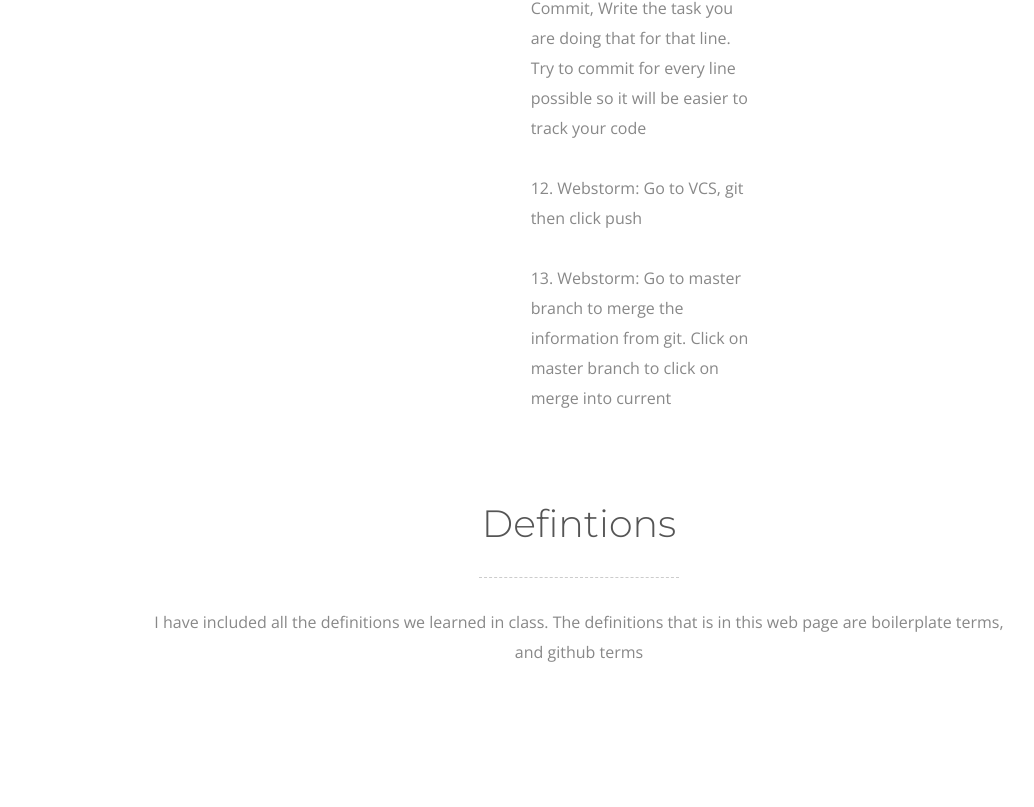
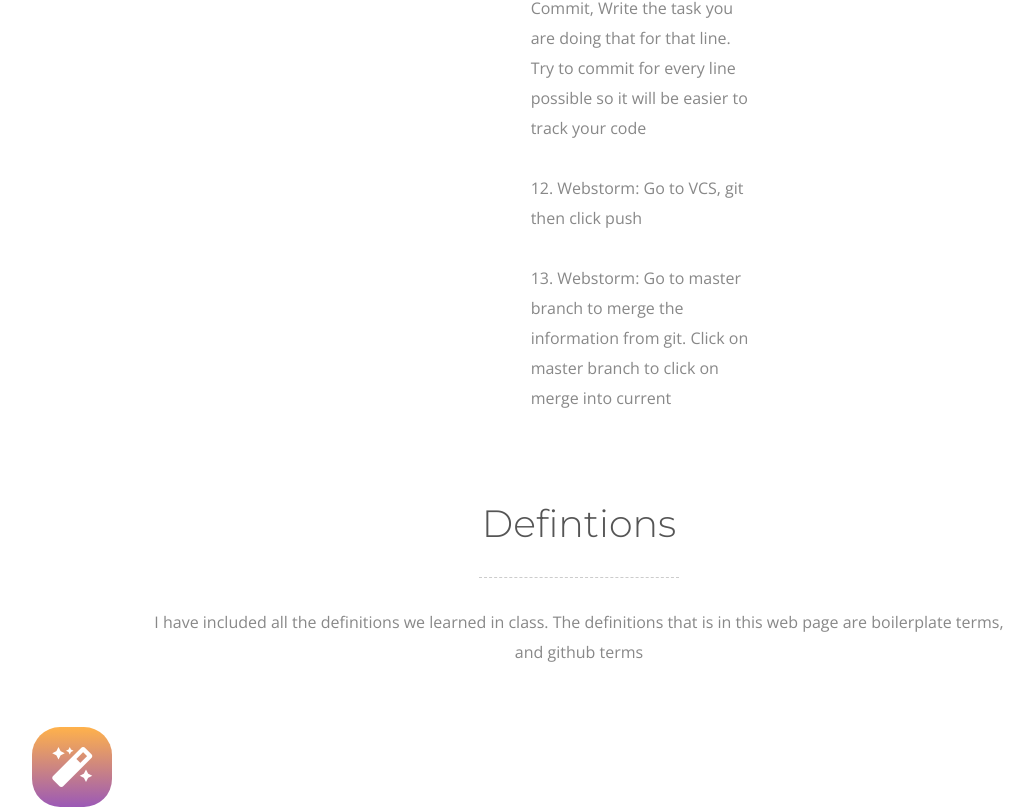
Before and after one commit to ts452/individual, a plain HTML site: page index.html in a window 1280 px wide. Shown: the part 1717-2524 px from the top of the page, without its empty margins (61-1095 px from the left). Before the commit the page ends 2414 px from the top, so only its background shows below. Drawn offline with nearby package versions, Linux system fonts and the light colour scheme.

```diff
--- a/index.html
+++ b/index.html
@@ -158,6 +158,15 @@
                     <p> I have included all the definitions we learned in class. The definitions that is in this web page are boilerplate terms, and github terms <p>
                 </div>
             </div>
+            <div class="row">
+                <div class="col-md-4 services-box wow fadeInUp">
+                    <div class="row">
+                        <div class="col-md-4">
+                            <div class="services-box-icon">
+                                <i class="fas fa-magic"></i>
+                            </div>
+                        </div>
+                        <div class="col-md-8">
 
 
 
```
